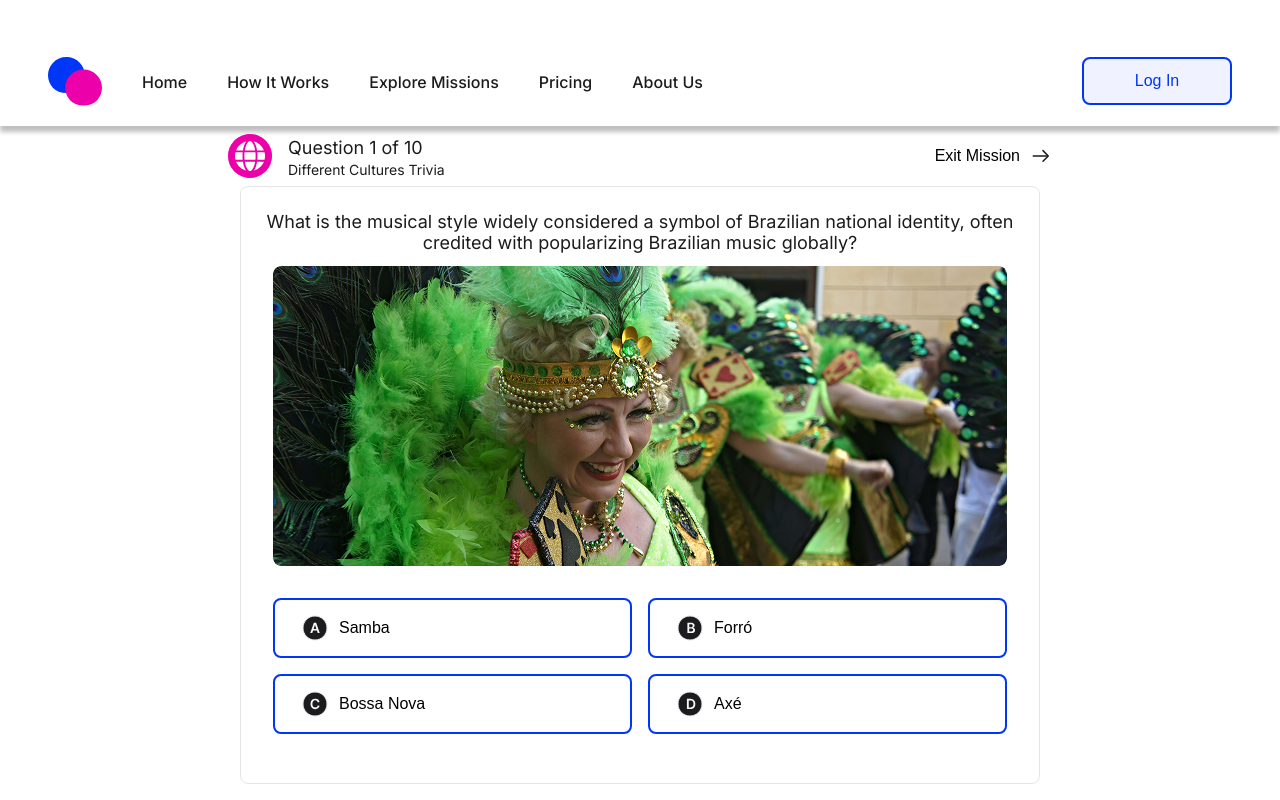
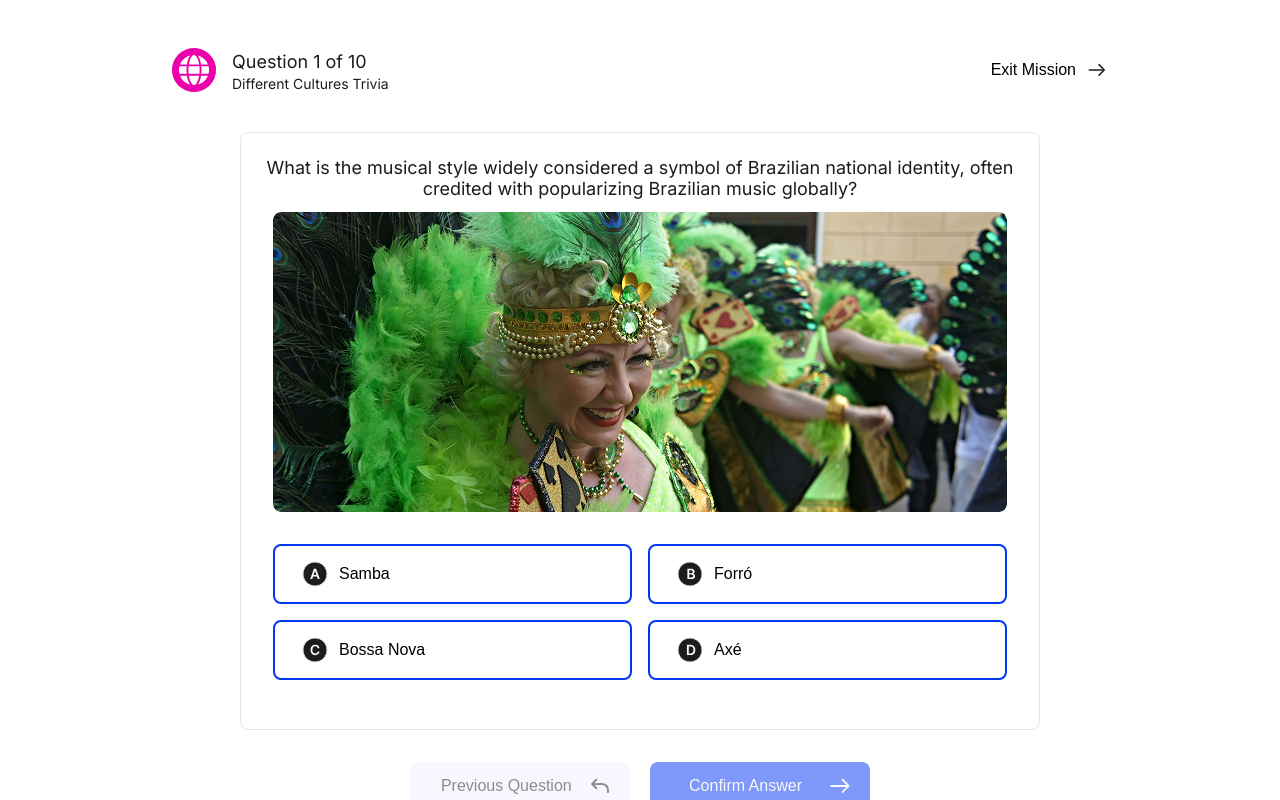
Before and after one commit to cherryontech/MissionCollective, a React (Vite) app: page /activity in a window 1280 px wide. Shown: the top 800 px of the page. Built offline with nearby package versions, Linux system fonts and the light colour scheme.

Commit message:
add conditional to nav and fix question header width

```diff
--- a/src/Components/Activity/QuestionHeader.jsx
+++ b/src/Components/Activity/QuestionHeader.jsx
@@ -19,14 +19,16 @@ export default function QuestionHeader() {
         </div>
       </div>
       <div className="ExitMission">
-        <button onClick={handleOnClick}>Exit Mission</button>
-        <img
+        <button onClick={handleOnClick}>
+          Exit Mission
+          <img
           src={ExitArrowIcon}
           alt="globe icon"
           height="40"
           width="40"
           aria-label="Exit mission"
         ></img>
+        </button>
       </div>
     </div>
   );
--- a/src/Components/NavBar.jsx
+++ b/src/Components/NavBar.jsx
@@ -1,8 +1,11 @@
-import { NavLink, Link } from "react-router-dom";
+import { NavLink, Link, useLocation } from "react-router-dom";
 import logo from "../assets/icons/logo.svg";
 import "../styles/NavBar.css";
 
 export default function NavBar() {
+  const { pathname } = useLocation();
+  if (pathname === "/activity" || pathname.startsWith("/activity/")) return null;
+
   return (
     <nav>
       <div className="navElements">
--- a/src/styles/QuestionHeaderFooter.css
+++ b/src/styles/QuestionHeaderFooter.css
@@ -2,10 +2,13 @@
   display: flex;
   flex-direction: row;
   max-width: 62.5rem;
-  margin: 0 auto;
-  padding: 0 5rem;
+  /* center the header block horizontally */
+  margin: 2.5rem auto 2rem auto;
+  padding: 0 1.5rem; /* reduce horizontal padding so max-width can center properly */
   justify-content: space-between;
   align-items: center;
+  width: 100%;
+  box-sizing: border-box;
 }
 
 .QuestionHeader h2 {
@@ -51,20 +54,19 @@
 }
 
 .ExitMission {
+
+}
+
+.ExitMission button {
   display: flex;
   flex-direction: row;
+  align-items: center;
   cursor: pointer;
   font-weight: 500;
   padding: 0rem;
-}
-
-.ExitMission button {
-  padding: 0rem;
   background-color: #ffffff;
   color: #000000;
-  height: auto;
   width: 100%;
-  margin: 0 auto;
   border: none;
 }
 
```
